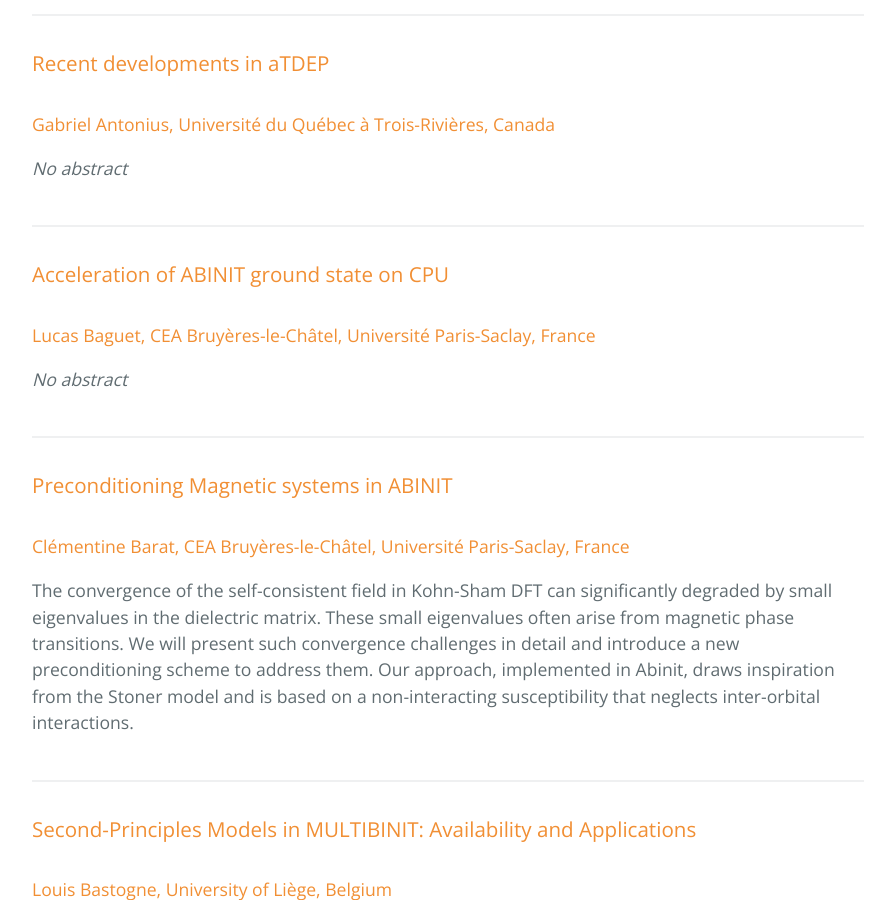
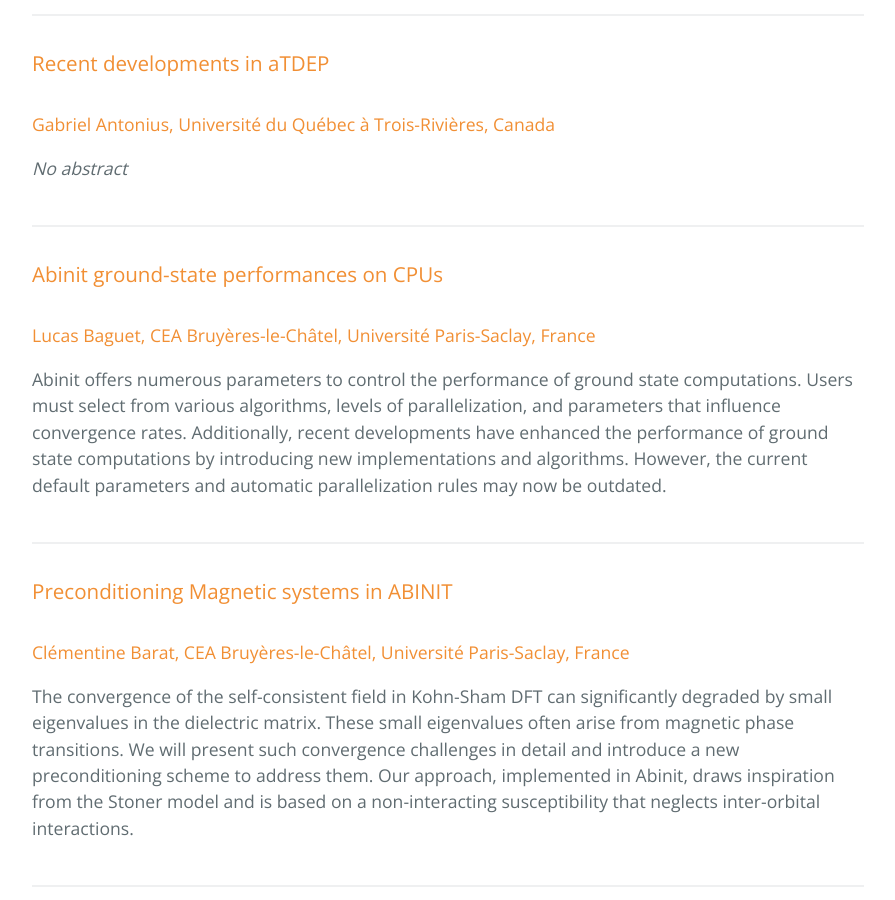
Before and after one commit to abinit/abidev2026, a Jekyll site: the page built from docs/abstracts.md, in a window 1280 px wide and 900 px high, scrolled down 3804 px. Shown: the whole window, without its empty margins (192-1087 px from the left). Built offline with Jekyll 4.4.1, drawn with Linux system fonts in a browser that asks for light colours; the repository's description, which GitHub fills in, is left out.

Commit message:
Add one more abstract

```diff
--- a/docs/abstracts.md
+++ b/docs/abstracts.md
@@ -94,9 +94,9 @@ _No abstract_
 
 <hr>
  <a id="Baguet"></a>
-### Acceleration of ABINIT ground state on CPU
+### Abinit ground-state performances on CPUs
 #### Lucas Baguet, CEA Bruyères-le-Châtel, Université Paris-Saclay, France
-_No abstract_
+Abinit offers numerous parameters to control the performance of ground state computations. Users must select from various algorithms, levels of parallelization, and parameters that influence convergence rates. Additionally, recent developments have enhanced the performance of ground state computations by introducing new implementations and algorithms. However, the current default parameters and automatic parallelization rules may now be outdated.
 <br><br>
 
 <hr>
```
Also changed, not shown: docs/program.md (+1 -1 lines).
